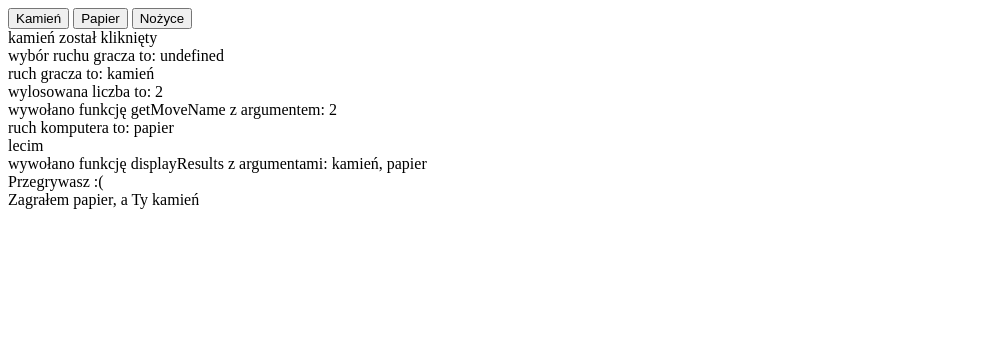
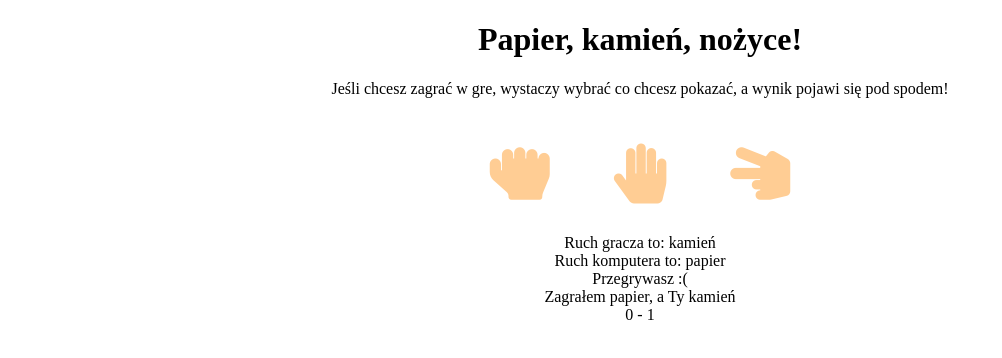
Before and after one commit to Lithaos/javascript-prework, a website: page index.html in a window 1280 px wide. Both pictures are taken after a click on the button "Kamień". Shown: the whole page, without its empty margins (0-1002 px from the left). Drawn offline with Linux system fonts and the light colour scheme.

Commit message:
Add styling

```diff
--- a/index.html
+++ b/index.html
@@ -1,20 +1,32 @@
 <!DOCTYPE html>
 <html lang="en">
+
 <head>
 	<meta charset="UTF-8">
 	<title>Kamień, papier, nożyce</title>
+	<link rel="stylesheet" href="https://use.fontawesome.com/releases/v5.7.2/css/all.css" integrity="sha384-fnmOCqbTlWIlj8LyTjo7mOUStjsKC4pOpQbqyi7RrhN7udi9RwhKkMHpvLbHG9Sr"
+	 crossorigin="anonymous">
 	<link rel="stylesheet" href="css/style.css">
 </head>
+
 <body>
+	<header>
+		<h1>Papier, kamień, nożyce!</h1>
+		<p>Jeśli chcesz zagrać w gre, wystaczy wybrać co chcesz pokazać, a wynik pojawi się pod spodem!</p>
+	</header>
 	<div class="container">
 		<div id="buttons">
-			<button id="button-rock">Kamień</button>
-			<button id="button-paper">Papier</button>
-			<button id="button-scissors">Nożyce</button>
+			<button id="button-rock"><i class="fas fa-hand-rock"></i>Kamień</button>
+			<button id="button-paper"><i class="fas fa-hand-paper"></i>Papier</button>
+			<button id="button-scissors"><i class="fas fa-hand-scissors"></i>Nożyce</button>
 		</div>
 		<div id="messages"></div>
+		<div id="result">
+			<h3>
+		</div>
 	</div>
 	<script src="js/functions.js"></script>
 	<script src="js/script.js"></script>
 </body>
+
 </html>
--- a/js/functions.js
+++ b/js/functions.js
@@ -1,9 +1,9 @@
-function printMessage(msg){
+function printMessage(msg) {
 	var div = document.createElement('div');
 	div.innerHTML = msg;
 	document.getElementById('messages').appendChild(div);
 }
 
-function clearMessages(){
+function clearMessages() {
 	document.getElementById('messages').innerHTML = '';
 }
--- a/js/script.js
+++ b/js/script.js
@@ -1,7 +1,7 @@
-var argComputerMove, argMoveId, argPlayerMove, computerMove, playerInput, playerMove, randomNumber;
+var argComputerMove, argMoveId, argPlayerMove, computerMove, playerInput, playerMove, randomNumber, resultPlayer = 0,
+    resultComputer = 0;
 
 function getMoveName(argMoveId) {
-    printMessage('wywołano funkcję getMoveName z argumentem: ' + argMoveId);
     if (argMoveId == 1) {
         return 'kamień';
     } else if (argMoveId == 2) {
@@ -15,32 +15,33 @@ function getMoveName(argMoveId) {
 }
 
 function displayResult(argPlayerMove, argComputerMove) {
-    printMessage('wywołano funkcję displayResults z argumentami: ' + argPlayerMove + ', ' + argComputerMove);
     if (argPlayerMove == 'papier' && argComputerMove == 'kamień') {
+        resultPlayer++;
         printMessage('Wygrywasz!');
     } else if (argPlayerMove == 'kamień' && argComputerMove == 'nożyce') {
+        resultPlayer++;
         printMessage('Wygrywasz!');
     } else if (argPlayerMove == 'nożyce' && argComputerMove == 'papier') {
+        resultPlayer++;
         printMessage('Wygrywasz!');
     } else if (argPlayerMove == argComputerMove && true) {
         printMessage('Remis');
     } else {
+        resultComputer++;
         printMessage('Przegrywasz :(');
     }
     printMessage('Zagrałem ' + argComputerMove + ', a Ty ' + argPlayerMove);
+    document.getElementById('result').innerHTML = resultPlayer + " - " + resultComputer;
+
 }
 
 function buttonClicked(buttonName) {
     clearMessages();
-    printMessage(buttonName + " został kliknięty");
     playerMove = buttonName;
-    printMessage('wybór ruchu gracza to: ' + playerInput);
-    printMessage('ruch gracza to: ' + playerMove);
+    printMessage('Ruch gracza to: ' + playerMove);
     randomNumber = Math.floor(Math.random() * 3 + 1);
-    printMessage('wylosowana liczba to: ' + randomNumber);
     computerMove = getMoveName(randomNumber);
-    printMessage('ruch komputera to: ' + computerMove);
-    printMessage("lecim");
+    printMessage('Ruch komputera to: ' + computerMove);
     displayResult(playerMove, computerMove);
 }
 
--- a/sass/style.scss
+++ b/sass/style.scss
@@ -0,0 +1,20 @@
+header,
+.container {
+    text-align: center;
+}
+
+#button-rock,
+#button-paper,
+#button-scissors {
+    border: 0;
+    background-color: transparent;
+    font-size: 0;
+    padding: 30px;
+}
+
+#button-rock i,
+#button-paper i,
+#button-scissors i {
+    font-size: 60px;
+    color: #ffcd94;
+}
```
Also changed, not shown: css/style.css, 1 other file.
